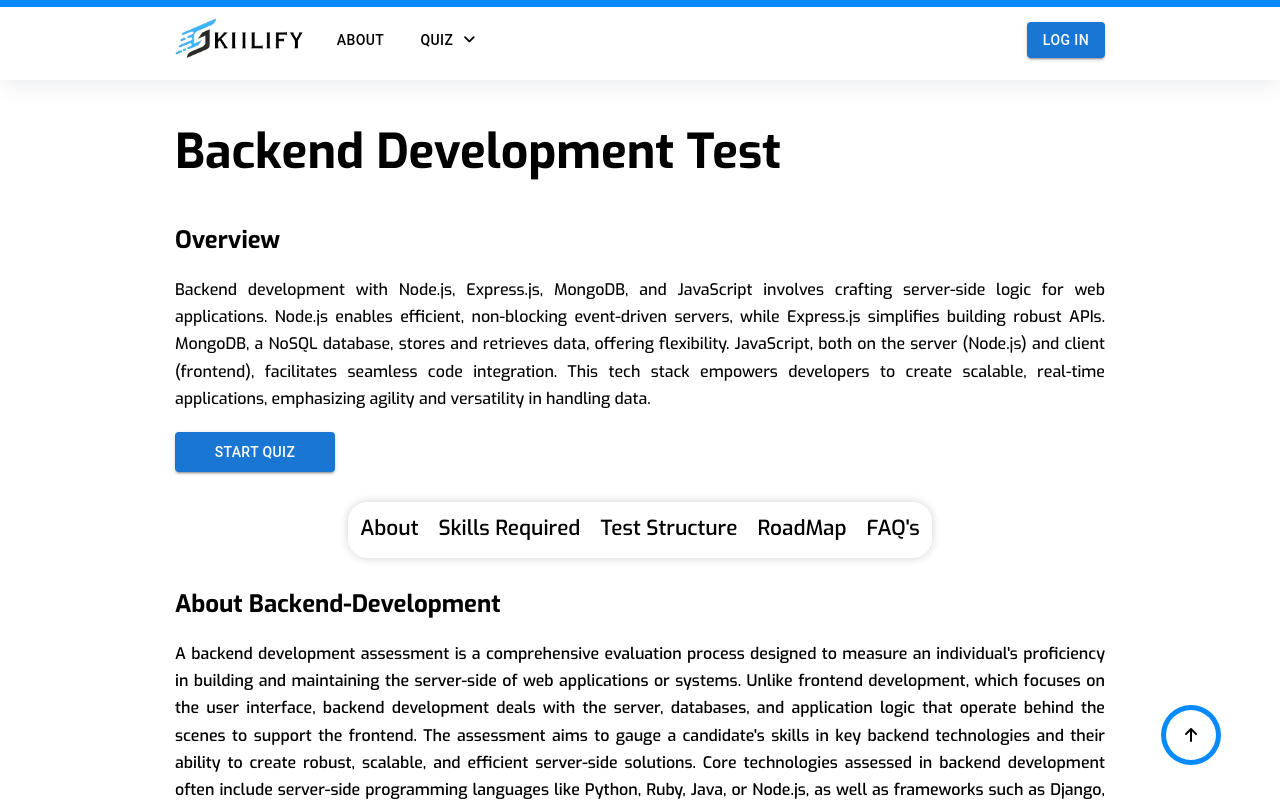
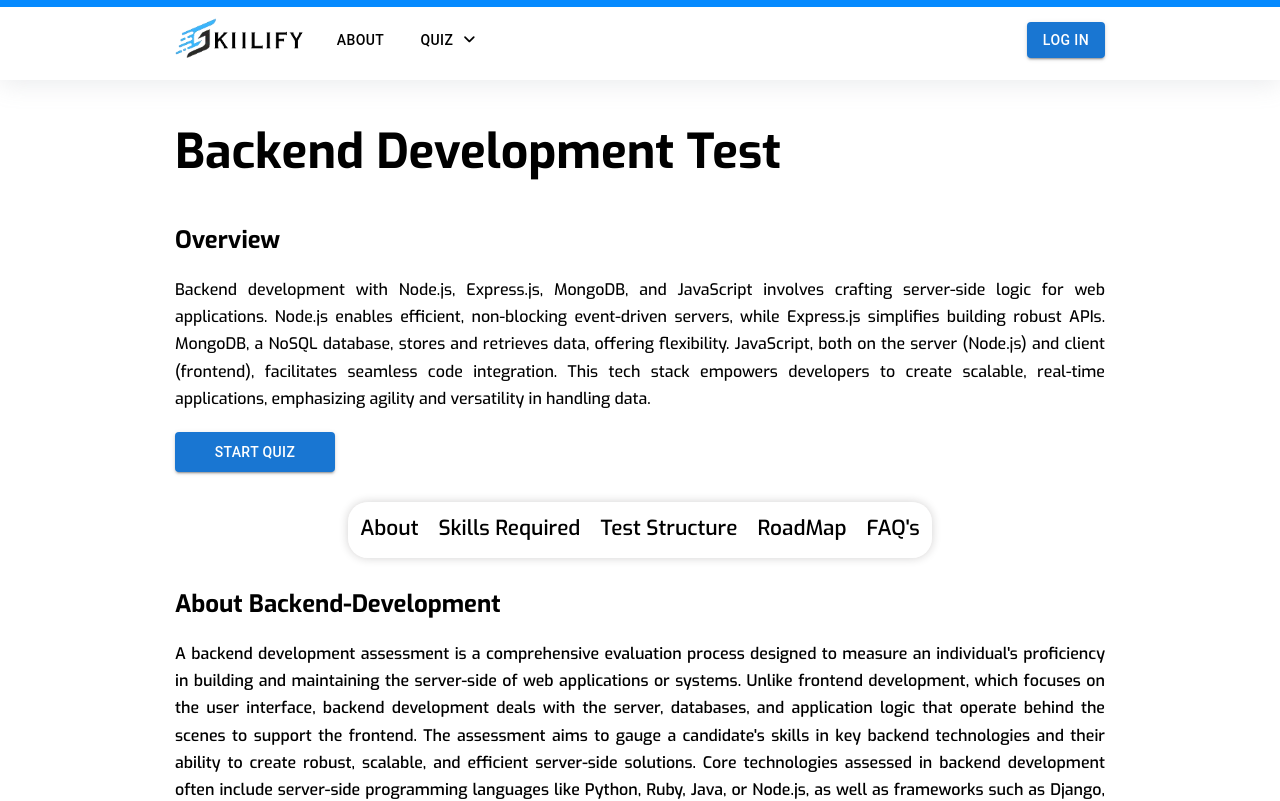
Before and after one commit to Vrutesh/Skillify, a React (Vite) app: page /quiz/backend-development in a window 1280 px wide. Shown: the top 801 px of the page. Built offline with nearby package versions, Linux system fonts and the light colour scheme.

Commit message:
fix: Patch 'Try Again' quiz button

```diff
--- a/src/App.jsx
+++ b/src/App.jsx
@@ -11,7 +11,7 @@ import { jsQuizzBackend } from "./assets/Questions/BackendQuestion";
 import Footer from "./Components/Footer/Footer";
 import Frontend from "./Pages/Quizzes/Frontend/Frontend";
 import Backend from "./Pages/Quizzes/Backend/Backend";
-import Round_2 from "./Pages/CodingRounds/Round_2";
+import Round_2 from "./Pages/CodingRounds/Round_2/Round_2";
 import Editor_R2 from "./Pages/CodingRounds/Editor_R2";
 
 function App() {
--- a/src/Pages/CodingRounds/CodingRounds.css
+++ b/src/Pages/CodingRounds/CodingRounds.css
@@ -101,3 +101,8 @@
   align-items: center;
   gap: 20px;
 }
+
+.output-container{
+  height: 100px;
+  color: black;
+}
--- a/src/Pages/CodingRounds/Editor_R2.jsx
+++ b/src/Pages/CodingRounds/Editor_R2.jsx
@@ -84,11 +84,14 @@ function Editor_R2() {
           options={
            {
               fontSize: 14,
-              autoClosingBrackets: 'always',
               wordWrap: 'on',
               colorDecorators: true,
-              autoIndent: true,
+              autoIndent: 'full',
               tabCompletion: 'on',
+              lineHeight: 24,
+              matchBrackets: 'always',
+              selectOnLineNumbers: true,
+
             }
           }
         />
--- a/src/Pages/CodingRounds/Round_2/Round_2.jsx
+++ b/src/Pages/CodingRounds/Round_2/Round_2.jsx
@@ -1,6 +1,6 @@
 import Btn from "../../../Common/Btn/Btn";
 import Editor_R2 from "../Editor_R2";
-import "./CodingRounds.css";
+import "../CodingRounds.css";
 import AlertMsg from "../../../Common/AlertMsg/AlertMsg";
 
 function Round_2() {
--- a/src/Pages/QuizQuestions/FrontendQuiz.jsx
+++ b/src/Pages/QuizQuestions/FrontendQuiz.jsx
@@ -123,11 +123,13 @@ function FrontendQuiz({ questions }) {
               <p className="result-info">Status : {resultInfoContent}</p>
 
               <div className="result-btn">
-                <Btn
+                <Button
                   onClick={tryAgain}
                   className="tryagain-btn"
-                  btnlabel={"Try Again"}
-                />
+                  variant="contained"
+                >
+                  Try Again
+                </Button>
                 <Link to={"/quiz/frontend-development/round_2"}>
                   <Button
                     variant="contained"
--- a/src/Pages/Quizzes/Backend/Backend.jsx
+++ b/src/Pages/Quizzes/Backend/Backend.jsx
@@ -187,11 +187,12 @@ function Backend() {
           />
         </div>
       </section>
-      <span className="gototopbtn-border">
-        <a href="#nav" className="gototopbtn">
+      <section className="gototop-btn">
+        <Button variant="outlined" href="#nav" className="navigate-top">
+          Go to Top
           <i class="fa-solid fa-arrow-up"></i>
-        </a>
-      </span>
+        </Button>
+      </section>
     </>
   );
 }
--- a/src/Pages/Quizzes/Frontend/Frontend.jsx
+++ b/src/Pages/Quizzes/Frontend/Frontend.jsx
@@ -223,11 +223,13 @@ function Frontend() {
           />
         </div>
       </section>
-      <span className="gototopbtn-border">
-        <a href="#nav" className="gototopbtn">
+
+      <section className="gototop-btn">
+        <Button variant="outlined" href="#nav" className="navigate-top">
+          Go to Top
           <i class="fa-solid fa-arrow-up"></i>
-        </a>
-      </span>
+        </Button>
+      </section>
     </>
   );
 }
--- a/src/Pages/Quizzes/Page.css
+++ b/src/Pages/Quizzes/Page.css
@@ -205,63 +205,57 @@ section {
   text-align: justify;
 }
 
-.gototopbtn {
-  width: 50px;
-  height: 50px;
-  position: fixed;
-  background-color: white;
+.gototop-btn {
+  display: flex;
+  justify-content: flex-end;
+  padding: 0 50px 30px 0;
+}
+
+.navigate-top {
   display: flex;
   justify-content: center;
   align-items: center;
-  bottom: 5%;
-  right: 5%;
-  border-radius: 50%;
+  gap: 10px;
+  padding: 10px;
   border: none;
+  box-shadow: rgba(0, 0, 0, 0.1) 0px 10px 50px;
+  transition: 0.5s;
 }
 
-.gototopbtn-border {
-  width: 60px;
-  height: 60px;
-  position: fixed;
-  bottom: 4.34%;
-  right: 4.61%;
-  border-radius: 50%;
-  border: none;
-  background-color: var(--primary-color);
+.navigate-top i {
+  color: var(--primary-color);
 }
 
-@media only screen and (max-width: 600px){
-    .mr{
+@media only screen and (max-width: 600px) {
+  .mr {
     padding: 0 60px;
   }
 
-    .quiz-heading h1{
+  .quiz-heading h1 {
     font-size: 1.7rem;
   }
 
-    .quiz-heading h2{
+  .quiz-heading h2 {
     font-size: 1rem;
   }
 
-    .quiz-menu ul li a{
-        font-size: .9rem;
+  .quiz-menu ul li a {
+    font-size: 0.9rem;
   }
 
-    .skills-section h1{
+  .skills-section h1 {
     font-size: 1.5rem;
   }
 
-    .phases{
+  .phases {
     padding: 0 12px;
   }
 
-    .phases h1{
+  .phases h1 {
     font-size: 1.5rem;
   }
 
-
-    .structure-container h3{
-        font-size: .8rem;
+  .structure-container h3 {
+    font-size: 0.8rem;
   }
-
 }
```
Lines whose indentation alone changed are shown as unchanged.
